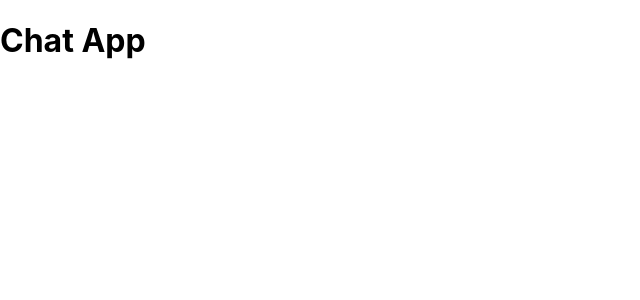
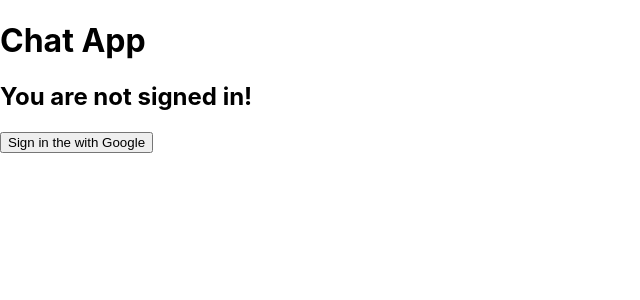
Before and after one commit to Ardad2/chatapp, a React (Create React App) app: page / in a window 1280 px wide. Shown: the top 300 px of the page, without its empty margins (0-640 px from the left). Built offline with nearby package versions, Linux system fonts and the light colour scheme.

Commit message:
added conditional sign in

```diff
--- a/src/App.js
+++ b/src/App.js
@@ -39,7 +39,14 @@ const auth = getAuth(app);
 
 const signInWithGoogle = () => {
   signInWithPopup(auth, new GoogleAuthProvider())
-  .then((result) => {})
+  .then((result) => {
+    const user = result.user
+    setUserData(User)
+    setIsSignedIn(true)
+  })
+  .catch((error) => {
+    console.log(error.message)
+  })
 }
 
 
@@ -47,6 +54,10 @@ const signInWithGoogle = () => {
   return (
     <div className="App">
       <h1>Chat App</h1>
+
+      {isSignedIn && <h2> You are signed in!</h2>}
+      {!isSignedIn && <h2> You are not signed in!</h2>}
+      <button onClick={signInWithGoogle}>Sign in the with Google</button>
     </div>
   );
 }
```
